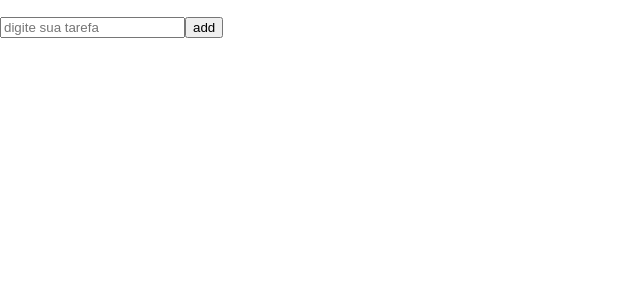
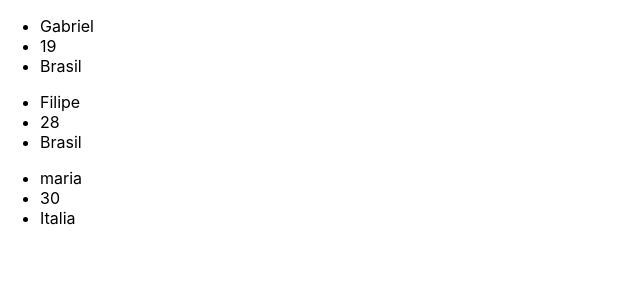
Before and after one commit to brunotetzner/q2-testes, a React (Create React App) app: page / in a window 1280 px wide. Shown: the top 300 px of the page, without its empty margins (0-640 px from the left). Built offline with nearby package versions, Linux system fonts and the light colour scheme.

Commit message:
cards prontos

```diff
--- a/src/App.js
+++ b/src/App.js
@@ -1,29 +1,18 @@
 import "./App.css";
 import React from "react";
-import { useState } from "react";
-import ToDo from "./components/todoList ";
-//criar o input e o botão que recebe o valor e guardar
-//Passar para como parametro apra um componente que ira criar esse elemento usando html
+import Developer from "./components/developers";
 
 function App() {
-  const [toDoList, setToDoList] = useState([]);
-  const [inputValue, setInputValue] = useState();
+  const dev1 = { name: "Gabriel", age: 19, country: "Brasil" };
+  const dev2 = { name: "Filipe", age: 28, country: "Brasil" };
+  const dev3 = { name: "maria", age: 30, country: "Italia" };
 
-  const addToDo = (newToDo) => setToDoList([...toDoList, newToDo]);
-  const removeToDo = (itemToRemove) =>
-    setToDoList(toDoList.filter((item) => item !== itemToRemove));
   return (
-    <>
-      <div>
-        <ToDo toDoList={toDoList} removeToDo={removeToDo} />
-        <input
-          onChange={(event) => setInputValue(event.target.value)}
-          placeholder="digite sua tarefa"
-          type="text"
-        ></input>
-        <button onClick={() => addToDo(inputValue)}>add</button>
-      </div>
-    </>
+    <div>
+      <Developer name={dev1.name} age={dev1.age} country={dev1.country} />
+      <Developer name={dev2.name} age={dev2.age} country={dev2.country} />
+      <Developer name={dev3.name} age={dev3.age} country={dev3.country} />
+    </div>
   );
 }
 export default App;
--- /dev/null
+++ b/src/components/developers/index.jsx
@@ -0,0 +1,15 @@
+export default function Developer({ name, age, country }) {
+  return (
+    <ul>
+      <li>
+        <label>{name}</label>
+      </li>
+      <li>
+        <label>{age}</label>
+      </li>
+      <li>
+        <label>{country}</label>
+      </li>
+    </ul>
+  );
+}
--- a/src/components/todoList /index.jsx
+++ /dev/null
@@ -1,13 +0,0 @@
-export default function ToDo({ toDoList, removeToDo }) {
-  console.log(toDoList);
-  return (
-    <ul>
-      {toDoList.map((item) => (
-        <div className="ToDo-item">
-          <p key={item}>{item}</p>
-          <button onClick={() => removeToDo(item)}>remove</button>
-        </div>
-      ))}
-    </ul>
-  );
-}
```
